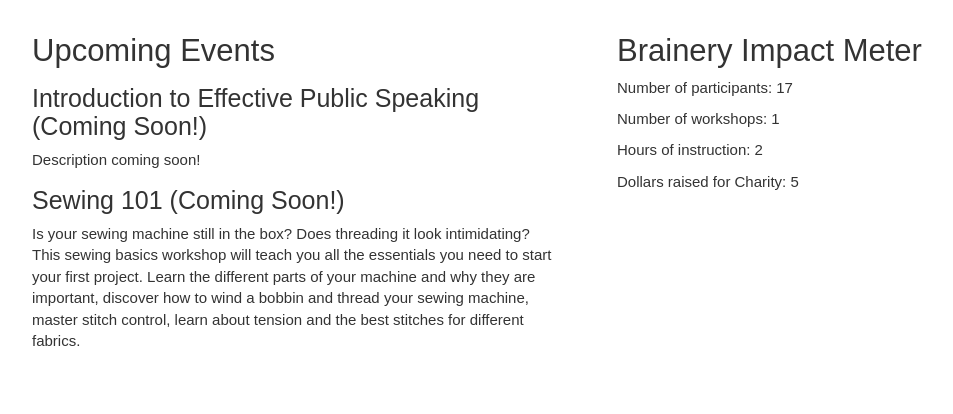
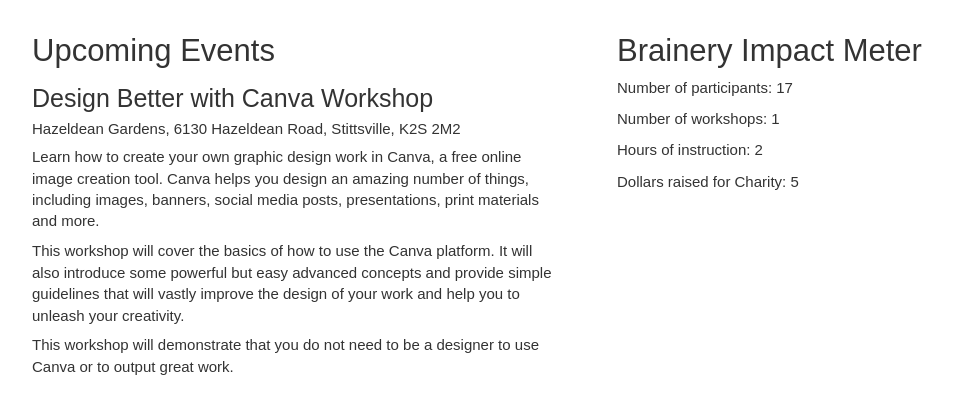
Before and after one commit to msoulier/stittsvillebrainery_site, a Flask app: page / in a window 1280 px wide. Shown: the part 72-486 px from the top of the page, without its empty margins (53-1006 px from the left). Run offline with Flask 2, Linux system fonts and the light colour scheme; some libraries are stand-ins or nearby versions.

Commit message:
Updated the upcoming events

```diff
--- a/site/templates/index.html
+++ b/site/templates/index.html
@@ -6,18 +6,25 @@
         <div class="col-xs-6">
             <div class="container-fluid">
                 <h1>Upcoming Events</h1>
-                <h2>Introduction to Effective Public Speaking (Coming Soon!)</h2>
-                <p>Description coming soon!</p>
-                <h2>Sewing 101 (Coming Soon!)</h2>
+                <h2>Design Better with Canva Workshop</h2>
+                <h4>Hazeldean Gardens, 6130 Hazeldean Road, Stittsville, K2S 2M2</h4>
                 <p>
-                    Is your sewing machine still in the box? Does threading it
-                    look intimidating? This sewing basics workshop will teach
-                    you all the essentials you need to start your first
-                    project. Learn the different parts of your machine and why
-                    they are important, discover how to wind a bobbin and
-                    thread your sewing machine, master stitch control, learn
-                    about tension and the best stitches for different
-                    fabrics.
+                    Learn how to create your own graphic design work in Canva,
+                    a free online image creation tool.  Canva helps you design
+                    an amazing number of things, including images, banners,
+                    social media posts, presentations, print materials and
+                    more.
+                </p>
+                <p>
+                    This workshop will cover the basics of how to use the Canva
+                    platform.  It will also introduce some powerful but easy
+                    advanced concepts and provide simple guidelines that will
+                    vastly improve the design of your work and help you to
+                    unleash your creativity.
+                </p>
+                <p>
+                    This workshop will demonstrate that you do not need to be a
+                    designer to use Canva or to output great work.
                 </p>
             </div>
         </div>
```
